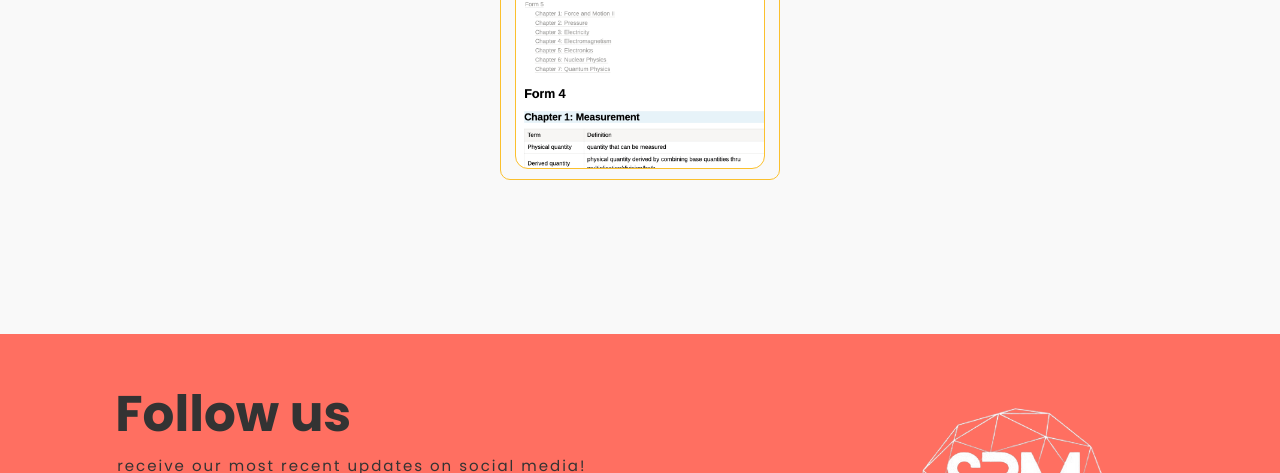
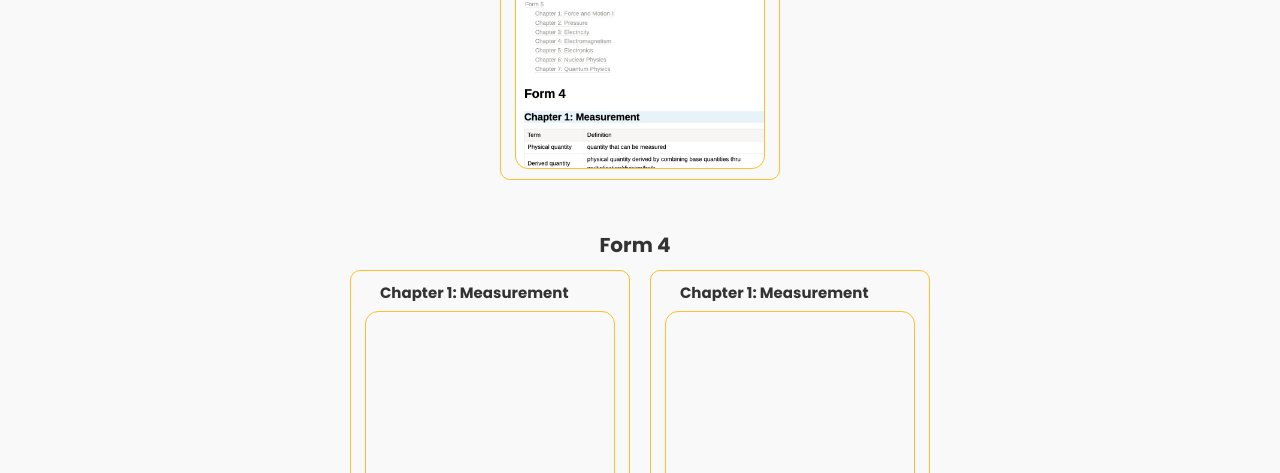
Before and after one commit to accio2021/spm-attack, a plain HTML site: page phy.html in a window 1280 px wide. Shown: the part 466-939 px from the top of the page. Drawn offline with nearby package versions, Linux system fonts and the light colour scheme.

Commit message:
add f4c1 & f4c2

```diff
--- a/phy.html
+++ b/phy.html
@@ -29,8 +29,19 @@
         </div>--->
         <h1 class="heading">Physics<div class="underline"></div></h1>
         <div class="notes-content">
-          <a class="notes-box" id="phydef" href="notes/Definition.pdf" target="_blank">
+          <a class="notes-box" id="phydef" href="notes/SPM Phy notes/Definition.pdf" target="_blank">
             <h2 class="title">Definition List</h2>
+            <div class="preview"></div>
+          </a>
+        </div>
+        <h2 class="form">Form 4</h2>
+        <div class="notes-content">
+          <a class="notes-box" id="phyf4c1" href="notes/SPM Phy notes/F4 Chap 1 Measurement.pdf" target="_blank">
+            <h2 class="title">Chapter 1: Measurement</h2>
+            <div class="preview"></div>
+          </a>
+          <a class="notes-box" id="phyf4c2" href="notes/SPM Phy notes/F4 Chap 2 Force & Motion.pdf" target="_blank">
+            <h2 class="title">Chapter 1: Measurement</h2>
             <div class="preview"></div>
           </a>
         </div>
```
